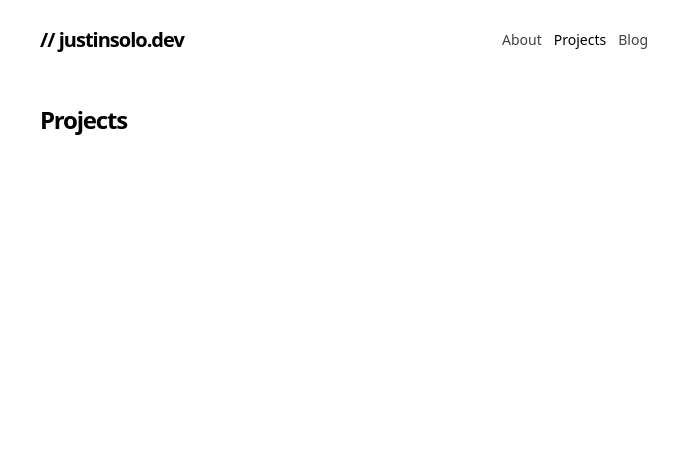
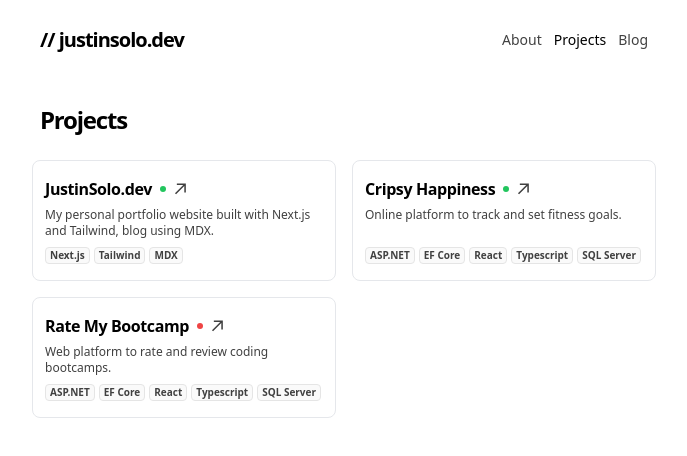
Before and after one commit to justinpaulosolo/justinsolo.dev, a Next.js app: page /projects in a window 1280 px wide. Shown: the top 456 px of the page, without its empty margins (296-983 px from the left). Built offline with nearby package versions, Linux system fonts and the light colour scheme.

Commit message:
Refactor project cards and add new project cards to ProjectsPage

```diff
--- /dev/null
+++ b/app/components/project-card.tsx
@@ -0,0 +1,64 @@
+import { cn } from "@/lib/utils";
+
+export function ProjectCard({
+  title,
+  link,
+  description,
+  technologies,
+  isActive = true,
+}: {
+  title: string;
+  link?: string;
+  description: string;
+  technologies: string[];
+  isActive?: boolean;
+}) {
+  return (
+    <a
+      target="_blank"
+      href={link}
+      className="group inline-flex flex-col rounded-lg border px-3 py-4 dark:border-neutral-700"
+    >
+      <div className="space-y-1.5">
+        <h3 className="font-semibold tracking-tight text-black dark:text-white">
+          <div className="flex items-center gap-2">
+            <h3>{title}</h3>
+            <span
+              className={cn(
+                "h-1.5 w-1.5 rounded-full bg-red-500",
+                isActive && "bg-green-500"
+              )}
+            />
+            <div className="transform text-neutral-700 transition-transform duration-300 group-hover:-rotate-12 dark:text-neutral-300">
+              <svg
+                width="12"
+                height="12"
+                viewBox="0 0 12 12"
+                fill="none"
+                xmlns="http://www.w3.org/2000/svg"
+              >
+                <path
+                  d="M2.07102 11.3494L0.963068 10.2415L9.2017 1.98864H2.83807L2.85227 0.454545H11.8438V9.46023H10.2955L10.3097 3.09659L2.07102 11.3494Z"
+                  fill="currentColor"
+                ></path>
+              </svg>
+            </div>
+          </div>
+        </h3>
+        <p className="text-xs">{description}</p>
+      </div>
+      <div className="mt-auto flex">
+        <div className="mt-2 flex flex-wrap gap-1">
+          {technologies.map((technology, index) => (
+            <div
+              key={index}
+              className="inline-flex items-center text-nowrap rounded border border-neutral-200 bg-neutral-50 px-1 py-0 text-[10px] font-semibold  dark:border-neutral-700 dark:bg-neutral-800 dark:text-neutral-100"
+            >
+              {technology}
+            </div>
+          ))}
+        </div>
+      </div>
+    </a>
+  );
+}
--- a/app/page.tsx
+++ b/app/page.tsx
@@ -1,60 +1,6 @@
 import Image from "next/image";
 import Badge from "./components/badge";
-
-function ProjectCard({
-  title,
-  link,
-  description,
-  technologies,
-}: {
-  title: string;
-  link?: string;
-  description: string;
-  technologies: string[];
-}) {
-  return (
-    <a
-      target="_blank"
-      href={link}
-      className="group inline-flex flex-col rounded-lg border px-3 py-4 dark:border-neutral-700"
-    >
-      <div className="space-y-1.5">
-        <h3 className="font-semibold tracking-tight text-black dark:text-white">
-          <div className="flex items-center gap-2">
-            <h3>{title}</h3>
-            <div className="transform text-neutral-700 transition-transform duration-300 group-hover:-rotate-12 dark:text-neutral-300">
-              <svg
-                width="12"
-                height="12"
-                viewBox="0 0 12 12"
-                fill="none"
-                xmlns="http://www.w3.org/2000/svg"
-              >
-                <path
-                  d="M2.07102 11.3494L0.963068 10.2415L9.2017 1.98864H2.83807L2.85227 0.454545H11.8438V9.46023H10.2955L10.3097 3.09659L2.07102 11.3494Z"
-                  fill="currentColor"
-                ></path>
-              </svg>
-            </div>
-          </div>
-        </h3>
-        <p className="text-xs">{description}</p>
-      </div>
-      <div className="mt-auto flex">
-        <div className="mt-2 flex flex-wrap gap-1">
-          {technologies.map((technology, index) => (
-            <div
-              key={index}
-              className="inline-flex items-center text-nowrap rounded border border-neutral-200 bg-neutral-50 px-1 py-0 text-[10px] font-semibold  dark:border-neutral-700 dark:bg-neutral-800 dark:text-neutral-100"
-            >
-              {technology}
-            </div>
-          ))}
-        </div>
-      </div>
-    </a>
-  );
-}
+import { ProjectCard } from "./components/project-card";
 
 export default function Home() {
   return (
--- a/app/projects/page.tsx
+++ b/app/projects/page.tsx
@@ -1,9 +1,44 @@
+import { ProjectCard } from "../components/project-card";
+
 export default function ProjectsPage() {
   return (
-    <section className="container">
+    <section className="container space-y-6">
       <h1 className="mt-6 text-2xl font-bold tracking-tighter text-black dark:text-white">
         Projects
       </h1>
+      <div className="-mx-2 grid grid-cols-1 gap-4 sm:grid-cols-2">
+        <ProjectCard
+          technologies={["Next.js", "Tailwind", "MDX"]}
+          title="JustinSolo.dev"
+          description="My personal portfolio website built with Next.js and Tailwind, blog using MDX."
+          link="https://justinsolo.dev"
+        />
+        <ProjectCard
+          technologies={[
+            "ASP.NET",
+            "EF Core",
+            "React",
+            "Typescript",
+            "SQL Server",
+          ]}
+          title="Cripsy Happiness"
+          link="https://github.com/justinpaulosolo/CalorieTracker"
+          description="Online platform to track and set fitness goals."
+        />
+        <ProjectCard
+          isActive={false}
+          technologies={[
+            "ASP.NET",
+            "EF Core",
+            "React",
+            "Typescript",
+            "SQL Server",
+          ]}
+          title="Rate My Bootcamp"
+          link="https://github.com/justinpaulosolo/rate-my-bootcamp-client"
+          description="Web platform to rate and review coding bootcamps."
+        />
+      </div>
     </section>
   );
 }
```
